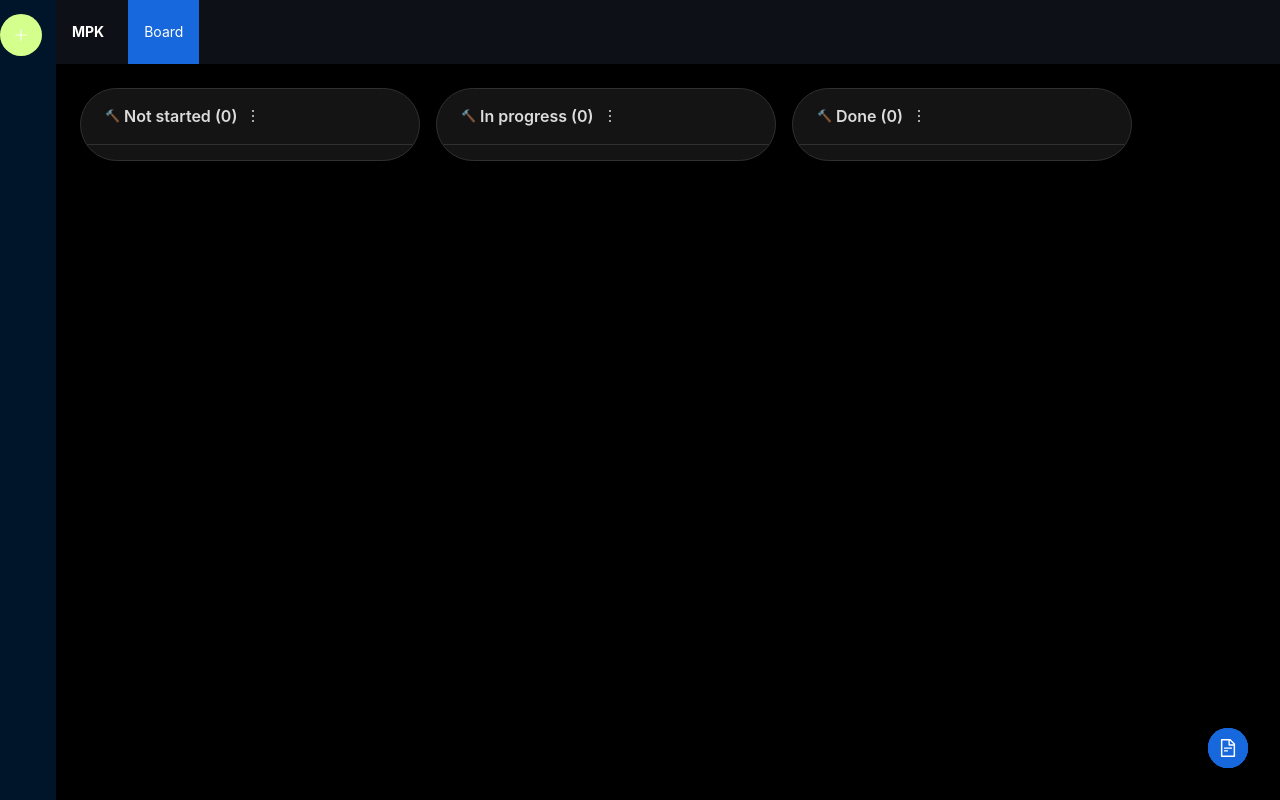
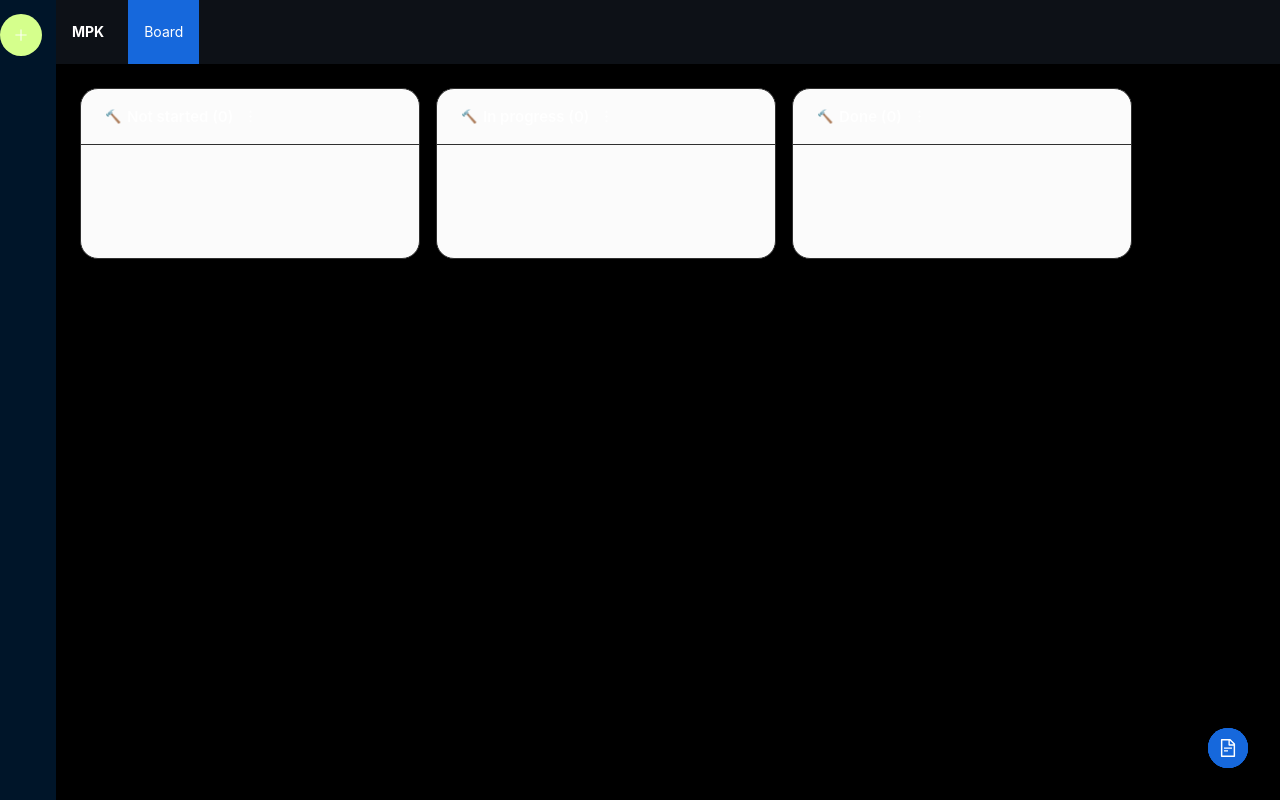
Before and after one commit to Mark70522/kanbanboard, a Vue app: page /#/ in a window 1280 px wide. Built offline with nearby package versions, Linux system fonts and the light colour scheme.

Commit message:
imporve stytle

```diff
--- a/src/components/BaseKanbanCard.vue
+++ b/src/components/BaseKanbanCard.vue
@@ -7,7 +7,7 @@
     <span class="title">{{ card.title }}</span>
 
     <span class="icons" @mousedown.stop @click.stop>
-      <EditOutlined   class="icon" @click="$emit('edit',   card)" />
+      <EditOutlined class="icon" @click="$emit('edit', card)" />
       <DeleteOutlined class="icon" @click="$emit('delete', card)" />
     </span>
   </div>
@@ -17,21 +17,50 @@
 import { EditOutlined, DeleteOutlined } from '@ant-design/icons-vue';
 import type { Card } from '../store/kanban';
 defineProps<{ card: Card }>();
-defineEmits<{ (e:'edit',   c:Card):void; (e:'delete', c:Card):void }>();
-const statusClass = (s?:string)=> s? s.toLowerCase().replace(/\s/g,'') : 'nostatus';
+defineEmits<{ (e:'edit', c:Card):void; (e:'delete', c:Card):void }>();
+const statusClass = (s?: string) => (s ? s.toLowerCase().replace(/\s/g, '') : 'nostatus');
 </script>
 
 <style scoped>
-.card-row{display:flex;align-items:center;justify-content:space-between;
-          padding:6px 12px;margin:6px 0;border-radius:6px;font-size:14px;
-          cursor:grab;user-select:none;box-shadow:0 1px 3px rgba(0,0,0,.25);}
-.card-row:hover{box-shadow:0 3px 6px rgba(0,0,0,.35);}
-.title{flex:1;white-space:nowrap;overflow:hidden;text-overflow:ellipsis;}
-.icons{display:flex;gap:10px;flex-shrink:0;}
-.icon{font-size:16px;color:#ffd666;cursor:pointer;}
-.icon:hover{color:#fff;}
-.notstarted{background:#585858;color:#fff;}
-.inprogress{background:#1f80ff;color:#fff;}
-.done      {background:#169954;color:#fff;}
-.nostatus  {background:#666;color:#fff;}
+/* ───────── 卡片主体 ───────── */
+.card-row {
+  display: flex;
+  align-items: center;
+  justify-content: space-between;
+
+  padding: 8px 14px;
+  margin: 4px 0;
+  border-radius: 8px;
+
+  background: #fff;
+  color: #000;
+  font-size: 14px;
+  font-weight: 500;
+
+  cursor: grab;
+  user-select: none;
+
+  box-shadow: 0 1px 3px rgba(0, 0, 0, 0.12);
+  transition: box-shadow 0.12s;
+}
+.card-row:hover  { box-shadow: 0 4px 10px rgba(0, 0, 0, 0.20); }
+.card-row:active { cursor: grabbing; }
+
+/* Sortable 内置类（若以后想加拖拽透明/放大，可在这里再写）
+.chosen { transform: scale(1.04); opacity: .9; }
+.ghost  { opacity: .4; }
+*/
+
+/* 文本 & 图标 */
+.title { flex: 1; white-space: nowrap; overflow: hidden; text-overflow: ellipsis; }
+
+.icons { display: flex; gap: 10px; flex-shrink: 0; }
+.icon  { font-size: 17px; color: #8c8c8c; cursor: pointer; transition: color 0.15s; }
+.icon:hover { color: #1890ff; }
+
+/* 保留你的三种状态色 */
+.notstarted { background: #585858; color: #fff; }
+.inprogress { background: #1f80ff; color: #fff; }
+.done       { background: #169954; color: #fff; }
+.nostatus   { background: #666;    color: #fff; }
 </style>
--- a/src/components/BaseKanbanColumn.vue
+++ b/src/components/BaseKanbanColumn.vue
@@ -1,9 +1,9 @@
 <template>
-  <a-card :title="header" class="kanban-column" :body-style="{padding:'8px'}">
+  <a-card :title="header" class="kanban-column" :body-style="{ padding: '10px 10px 14px' }">
     <draggable
       tag="div"
       :list="column.cards"
-      :group="'cards'"          <!-- 三列都写这个纯字符串 -->
+      :group="'cards'"
       item-key="id"
       animation="120"
       class="list"
@@ -18,7 +18,6 @@
       </template>
     </draggable>
 
-    <!-- 统一弹窗 -->
     <Teleport to="body">
       <CardDialog
         v-if="dlgOpen"
@@ -36,46 +35,70 @@ import { ref, h, computed } from 'vue';
 import { Dropdown, Menu } from 'ant-design-vue';
 import { MoreOutlined } from '@ant-design/icons-vue';
 import BaseKanbanCard from './BaseKanbanCard.vue';
-import CardDialog     from './CardDialog.vue';
-import { useKanban }  from '../store/kanban';
+import CardDialog from './CardDialog.vue';
+import { useKanban } from '../store/kanban';
 import type { Column, Card } from '../store/kanban';
 
-const props  = defineProps<{ column: Column }>();
+const props = defineProps<{ column: Column }>();
 const kanban = useKanban();
 
-/* ---------- 拖到本列时，把 status 改为列名 ---------- */
-function syncStatus(evt:any){
-  const moved:Card|undefined = evt.item.__draggable_context?.element;
-  if(moved) kanban.updateCard(props.column.id, moved.id, { status: props.column.name });
+function syncStatus(evt: any) {
+  const moved: Card | undefined = evt.item.__draggable_context?.element;
+  if (moved) kanban.updateCard(props.column.id, moved.id, { status: props.column.name });
 }
 
-/* ---------- 编辑 / 删除 ---------- */
-const dlgOpen   = ref(false);
-const editingId = ref<string|null>(null);
+const dlgOpen = ref(false);
+const editingId = ref<string | null>(null);
 
-function openDlg(card:Card){ editingId.value = card.id; dlgOpen.value = true; }
-function delCard (card:Card){
-  if(confirm('Delete this card?')) kanban.removeCard(props.column.id, card.id);
+function openDlg(card: Card) {
+  editingId.value = card.id;
+  dlgOpen.value = true;
+}
+function delCard(card: Card) {
+  if (confirm('Delete this card?')) kanban.removeCard(props.column.id, card.id);
 }
 
-/* ---------- 只剩 Rename ---------- */
-function rename(){
+function rename() {
   const name = prompt('New column name', props.column.name) || '';
-  if(name.trim()) kanban.renameColumn(props.column.id, name.trim());
+  if (name.trim()) kanban.renameColumn(props.column.id, name.trim());
 }
-const header = computed(()=>h('div',{class:'head'},[
-  h('span',{class:'hammer'},'🔨'),
-  `${props.column.name} (${props.column.cards.length})`,
-  h(Dropdown,{ overlay:h(Menu,null,{default:()=>[
-        h(Menu.Item,{onClick:rename},'Rename')
-  ]}), trigger:['click'] },
-    {default:()=>h(MoreOutlined,{style:'margin-left:4px'})}),
-]));
+const header = computed(() =>
+  h('div', { class: 'head' }, [
+    h('span', { class: 'hammer' }, '🔨'),
+    `${props.column.name} (${props.column.cards.length})`,
+    h(
+      Dropdown,
+      {
+        overlay: h(Menu, null, { default: () => [h(Menu.Item, { onClick: rename }, 'Rename')] }),
+        trigger: ['click'],
+      },
+      { default: () => h(MoreOutlined, { style: 'margin-left: 4px' }) },
+    ),
+  ]),
+);
 </script>
 
 <style scoped>
-.kanban-column{width:340px;border-radius:48px;overflow:hidden;}
-.list{min-height:80px;padding-bottom:4px;}
-.head{display:flex;align-items:center;gap:4px;}
-.hammer{font-size:12px;}
+/* ───────── 列外观 ───────── */
+.kanban-column {
+  width: 340px;
+  border-radius: 18px;
+  overflow: hidden;
+
+  background: #fbfbfb;
+  box-shadow: 0 2px 6px rgba(0, 0, 0, 0.08);
+}
+
+/* ───────── 列内列表 ───────── */
+.list {
+  min-height: 90px;
+  padding-bottom: 6px;
+  display: flex;
+  flex-direction: column;
+  gap: 6px;
+}
+
+/* ───────── 列标题 ───────── */
+.head   { display: flex; align-items: center; gap: 6px; font-weight: 600; font-size: 15px; }
+.hammer { font-size: 13px; }
 </style>
```
